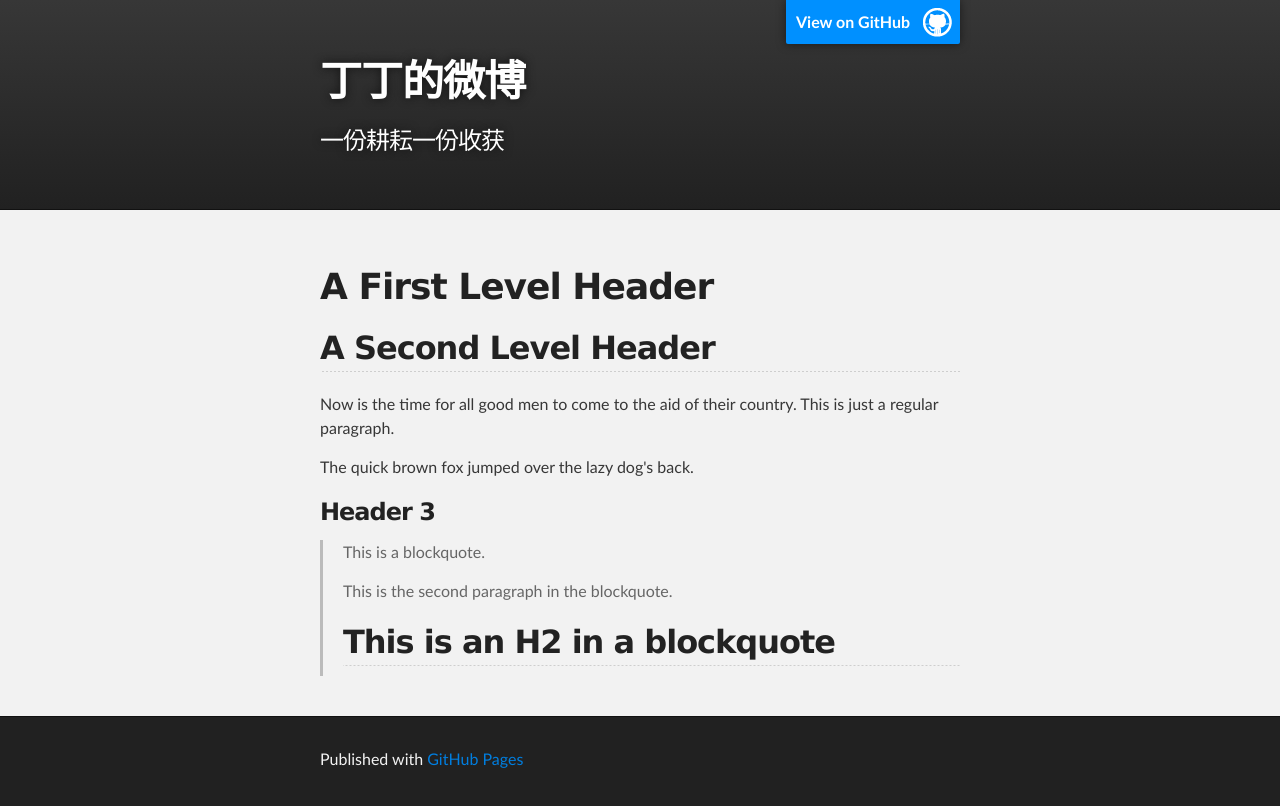
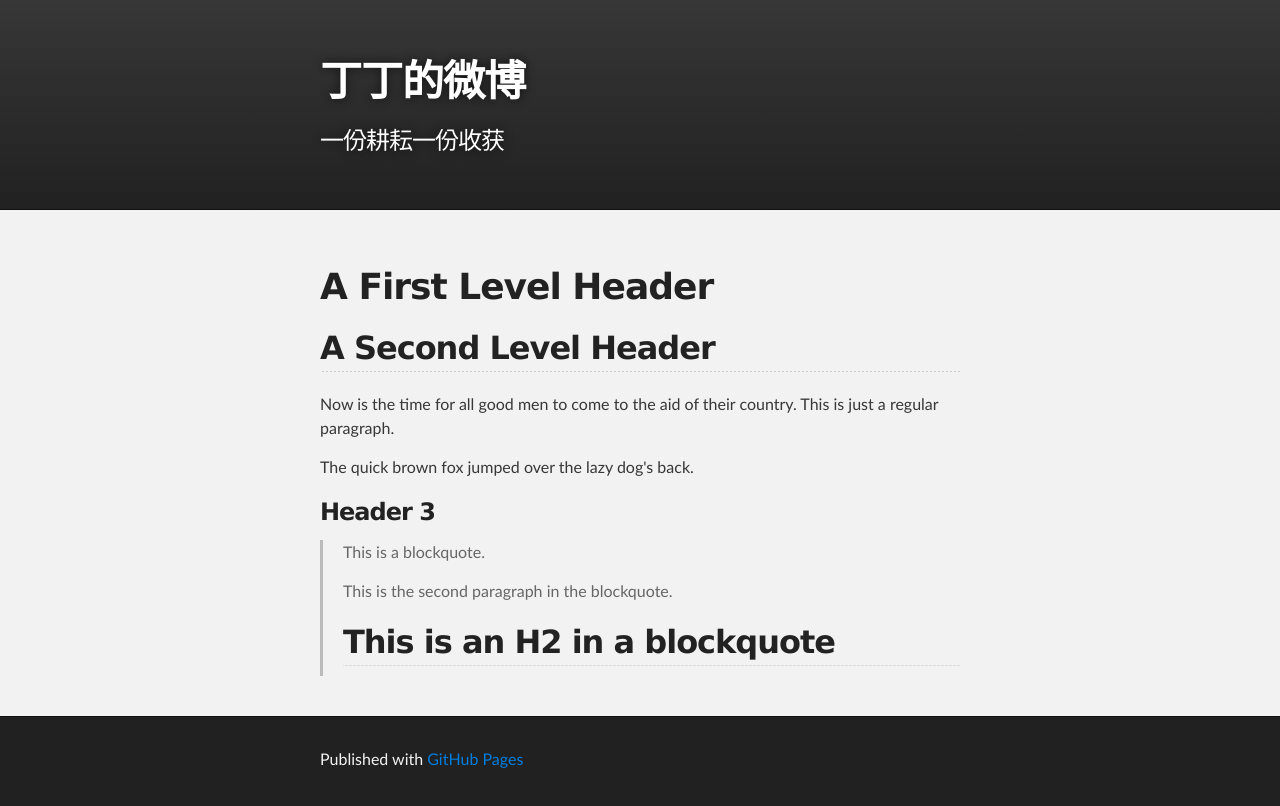
Before and after one commit to Dendrobe/dendrobe.github.com, a plain HTML site: page index.html in a window 1280 px wide. Drawn offline with Linux system fonts and the light colour scheme.

Commit message:
Clear  the github link
clear the github link

```diff
--- a/index.html
+++ b/index.html
@@ -16,7 +16,7 @@
     <!-- HEADER -->
     <div id="header_wrap" class="outer">
         <header class="inner">
-          <a id="forkme_banner" href="https://github.com/Dendrobe">View on GitHub</a>
+          <!--<a id="forkme_banner" href="https://github.com/Dendrobe">View on GitHub</a>-->
 
           <h1 id="project_title">丁丁的微博</h1>
           <h2 id="project_tagline">一份耕耘一份收获</h2>
```
Also changed, not shown: 1 other file.
